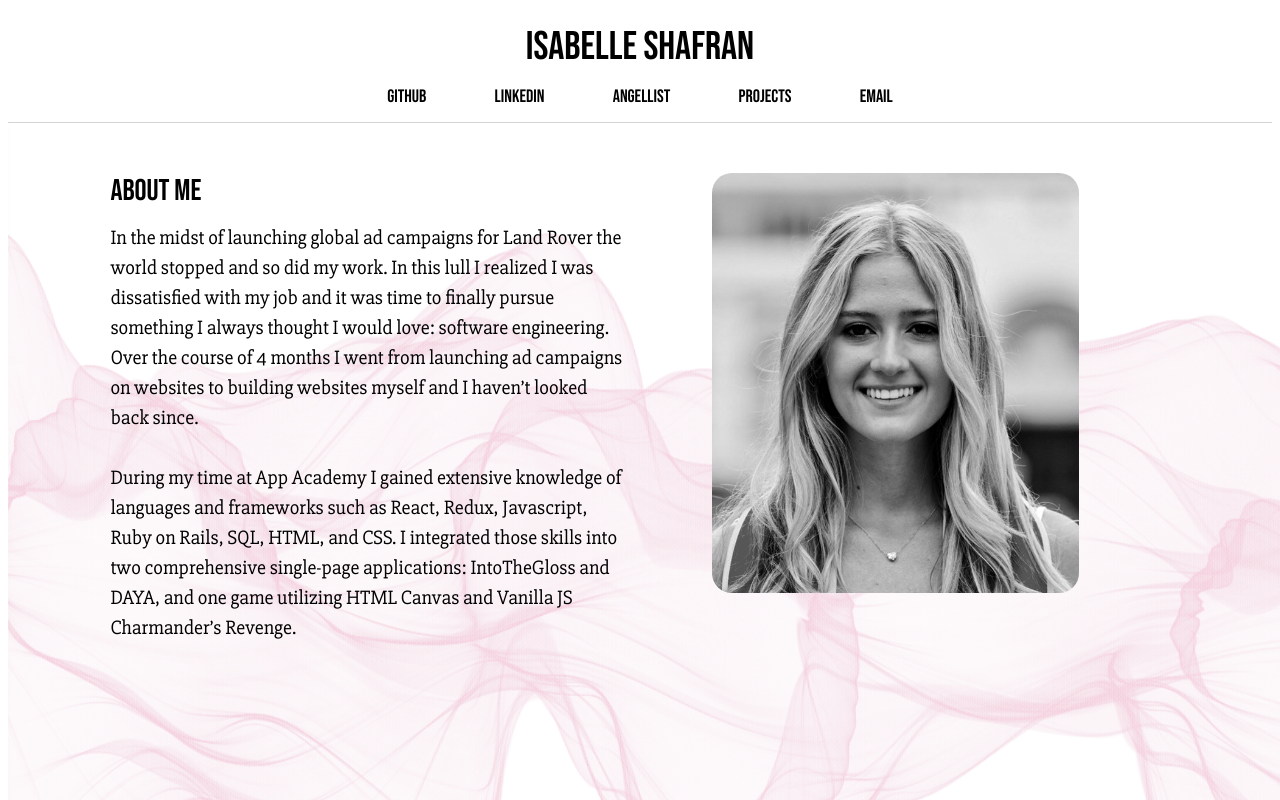
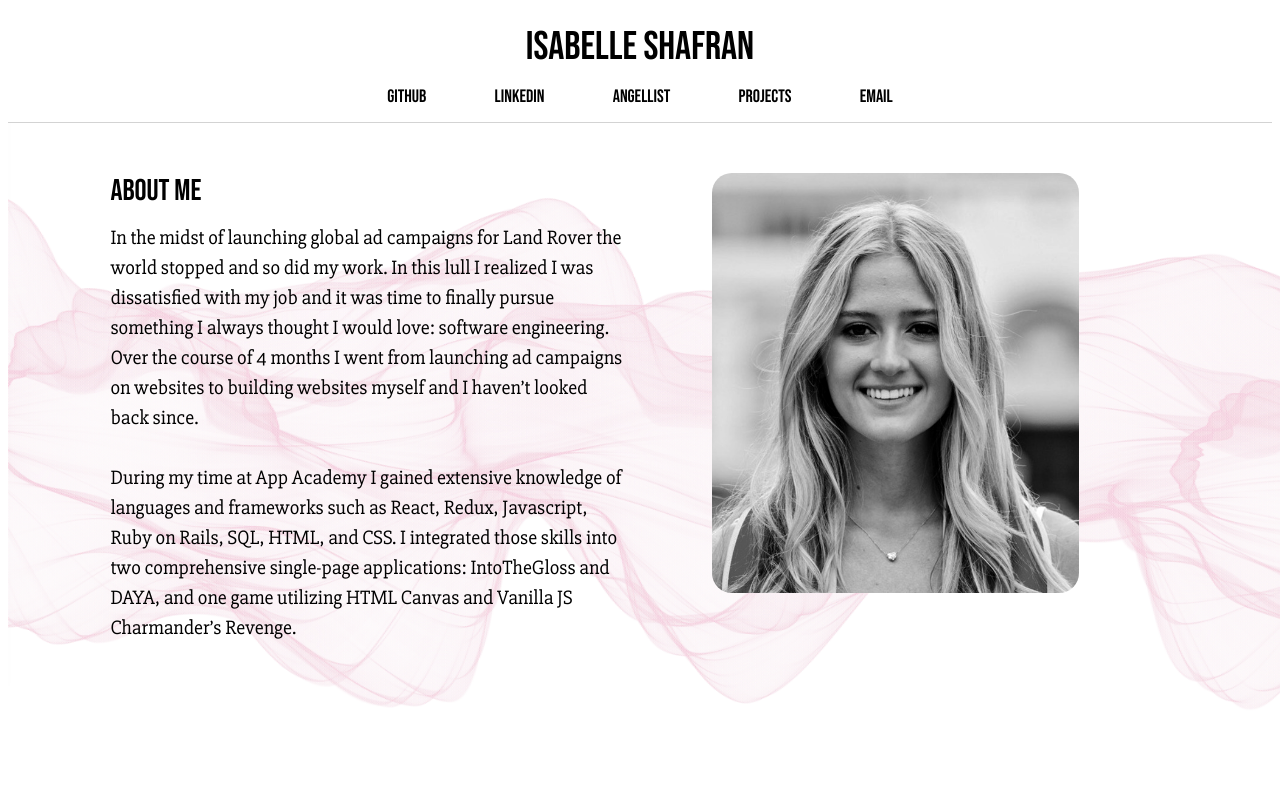
Before and after one commit to Isabelleshafran/isabelle, a React (Create React App) app: page /#/ in a window 1280 px wide. Shown: the top 800 px of the page. Built offline with nearby package versions, Linux system fonts and the light colour scheme.

Commit message:
eliminate vertical scroll

```diff
--- a/src/stylesheets/splash.scss
+++ b/src/stylesheets/splash.scss
@@ -11,11 +11,15 @@
 
 }
 
+.splash {
+    // overflow: auto;
+}
+
 .splash_image {
-    // margin-top: 200px;
     position: absolute;
-    width: 100%;
-//    height: 80%;
+    width: 100vw;
+    height: 80vh;
+    overflow: auto;
 }
 
 .aboutme{
```
Also changed, not shown: 2 other files (tests, documents, lock files or other folders).
